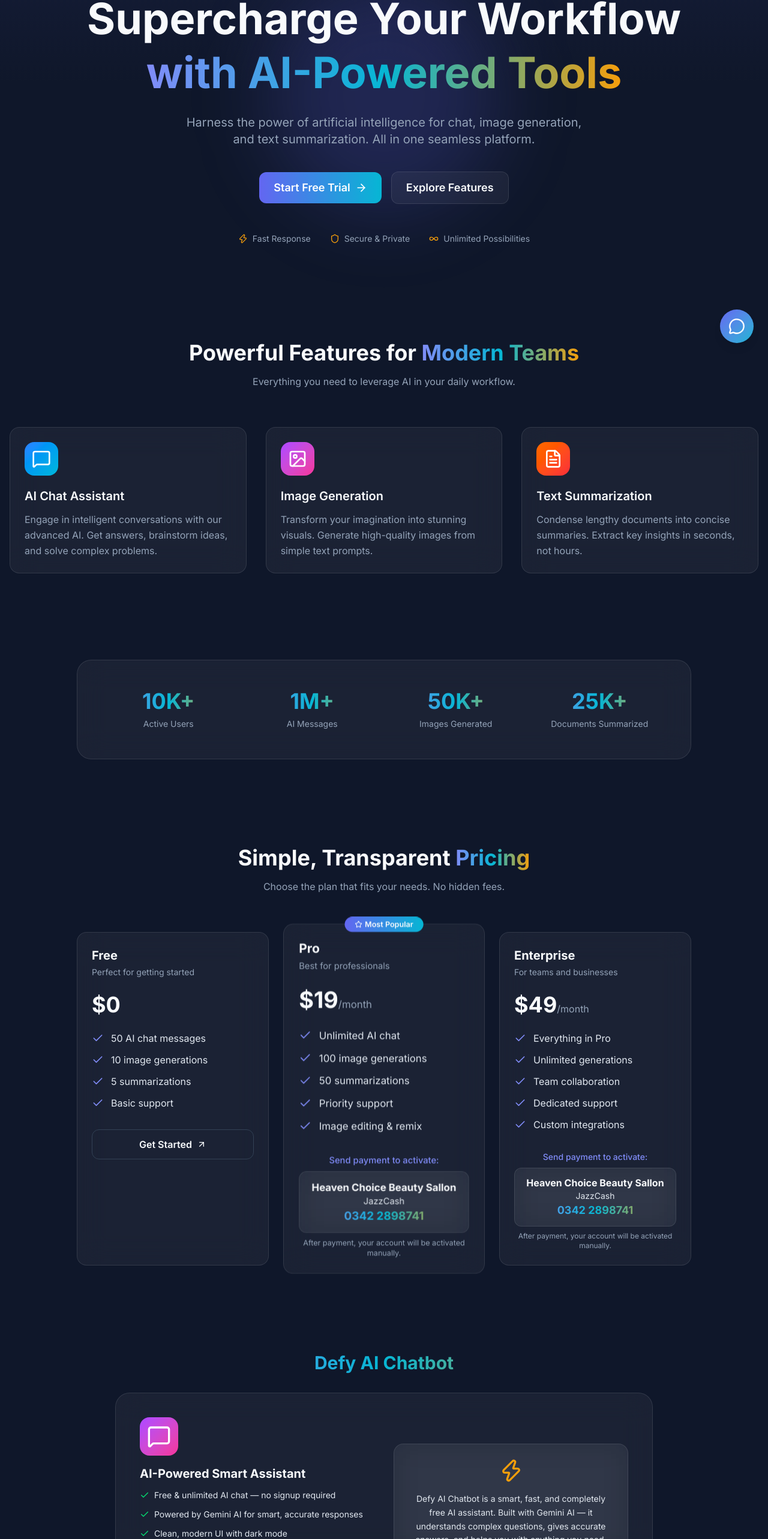
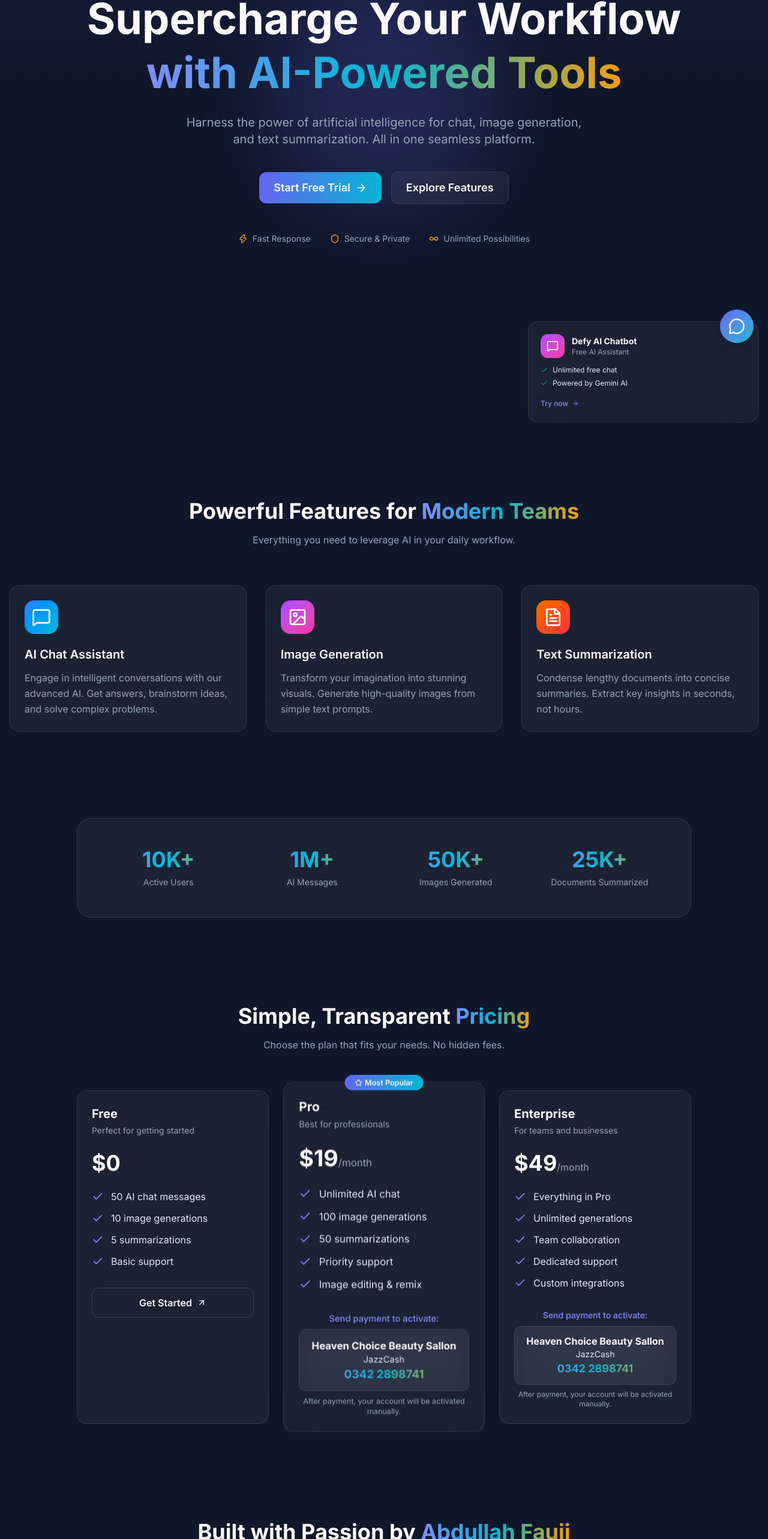
Before and after one commit to abdullah143339-byte/ai-saas, a Next.js app: page / in a window 1280 px wide. Shown: the part 204-2770 px from the top of the page at 60% size. Built offline with nearby package versions, Linux system fonts and the light colour scheme.

Commit message:
Move Defy chatbot to side card above features section

```diff
--- a/src/app/page.tsx
+++ b/src/app/page.tsx
@@ -158,6 +158,47 @@ export default function LandingPage() {
             </div>
           </div>
         </motion.div>
+      </section>
+
+      {/* Defy Chatbot Showcase */}
+      <section id="defy" className="py-12 px-4">
+        <div className="max-w-7xl mx-auto">
+          <motion.div
+            className="max-w-sm ml-auto glass rounded-2xl p-5"
+            initial="initial"
+            whileInView="animate"
+            viewport={{ once: true }}
+            variants={fadeIn}
+          >
+            <div className="flex items-center gap-3 mb-3">
+              <div className="w-10 h-10 rounded-xl bg-gradient-to-br from-purple-500 to-pink-500 p-2.5 shrink-0">
+                <MessageSquare className="w-full h-full text-white" />
+              </div>
+              <div>
+                <h3 className="font-bold text-light text-sm">Defy AI Chatbot</h3>
+                <p className="text-light-3 text-xs">Free AI Assistant</p>
+              </div>
+            </div>
+            <ul className="space-y-1.5 mb-3">
+              <li className="flex items-center gap-2 text-xs text-light-2">
+                <Check className="w-3 h-3 text-green-400 shrink-0" />
+                Unlimited free chat
+              </li>
+              <li className="flex items-center gap-2 text-xs text-light-2">
+                <Check className="w-3 h-3 text-green-400 shrink-0" />
+                Powered by Gemini AI
+              </li>
+            </ul>
+            <a
+              href="https://defy-ai-chat.netlify.app/"
+              target="_blank"
+              rel="noopener noreferrer"
+              className="inline-flex items-center gap-1.5 text-xs font-medium text-primary-light hover:text-primary transition-colors"
+            >
+              Try now <ArrowRight className="w-3 h-3" />
+            </a>
+          </motion.div>
+        </div>
       </section>
 
       {/* Features Section */}
@@ -326,76 +367,6 @@ export default function LandingPage() {
         </div>
       </section>
 
-      {/* Defy Chatbot Showcase */}
-      <section className="py-16 px-4">
-        <div className="max-w-4xl mx-auto">
-          <motion.div
-            className="text-center mb-8"
-            initial="initial"
-            whileInView="animate"
-            viewport={{ once: true }}
-            variants={fadeIn}
-          >
-            <h2 className="text-3xl font-bold gradient-text">Defy AI Chatbot</h2>
-          </motion.div>
-
-          <motion.div
-            className="glass rounded-3xl p-8 sm:p-10"
-            initial="initial"
-            whileInView="animate"
-            viewport={{ once: true }}
-            variants={fadeIn}
-          >
-            <div className="grid md:grid-cols-2 gap-8 items-center">
-              <div>
-                <div className="w-16 h-16 rounded-2xl bg-gradient-to-br from-purple-500 to-pink-500 p-3 mb-4">
-                  <MessageSquare className="w-full h-full text-white" />
-                </div>
-                <h3 className="text-xl font-bold text-light mb-3">
-                  AI-Powered Smart Assistant
-                </h3>
-                <ul className="space-y-3 text-light-2 text-sm">
-                  <li className="flex items-start gap-2">
-                    <Check className="w-4 h-4 text-green-400 mt-0.5 shrink-0" />
-                    <span>Free & unlimited AI chat — no signup required</span>
-                  </li>
-                  <li className="flex items-start gap-2">
-                    <Check className="w-4 h-4 text-green-400 mt-0.5 shrink-0" />
-                    <span>Powered by Gemini AI for smart, accurate responses</span>
-                  </li>
-                  <li className="flex items-start gap-2">
-                    <Check className="w-4 h-4 text-green-400 mt-0.5 shrink-0" />
-                    <span>Clean, modern UI with dark mode</span>
-                  </li>
-                  <li className="flex items-start gap-2">
-                    <Check className="w-4 h-4 text-green-400 mt-0.5 shrink-0" />
-                    <span>Fast & responsive — works on any device</span>
-                  </li>
-                </ul>
-                <a
-                  href="https://defy-ai-chat.netlify.app/"
-                  target="_blank"
-                  rel="noopener noreferrer"
-                  className="btn-primary inline-flex items-center gap-2 mt-6 group"
-                >
-                  Try Defy Chatbot
-                  <ArrowRight className="w-4 h-4 group-hover:translate-x-1 transition-transform" />
-                </a>
-              </div>
-              <div className="glass rounded-2xl p-6 text-center space-y-4">
-                <Zap className="w-10 h-10 text-accent mx-auto" />
-                <p className="text-light-2 text-sm leading-relaxed">
-                  Defy AI Chatbot is a smart, fast, and completely free AI assistant.
-                  Built with Gemini AI — it understands complex questions,
-                  gives accurate answers, and helps you with anything you need.
-                  No signup, no limits, just pure AI power.
-                </p>
-              </div>
-            </div>
-          </motion.div>
-        </div>
-      </section>
-
       {/* About Me Section */}
       <section id="about" className="py-20 px-4">
         <div className="max-w-5xl mx-auto">
```
